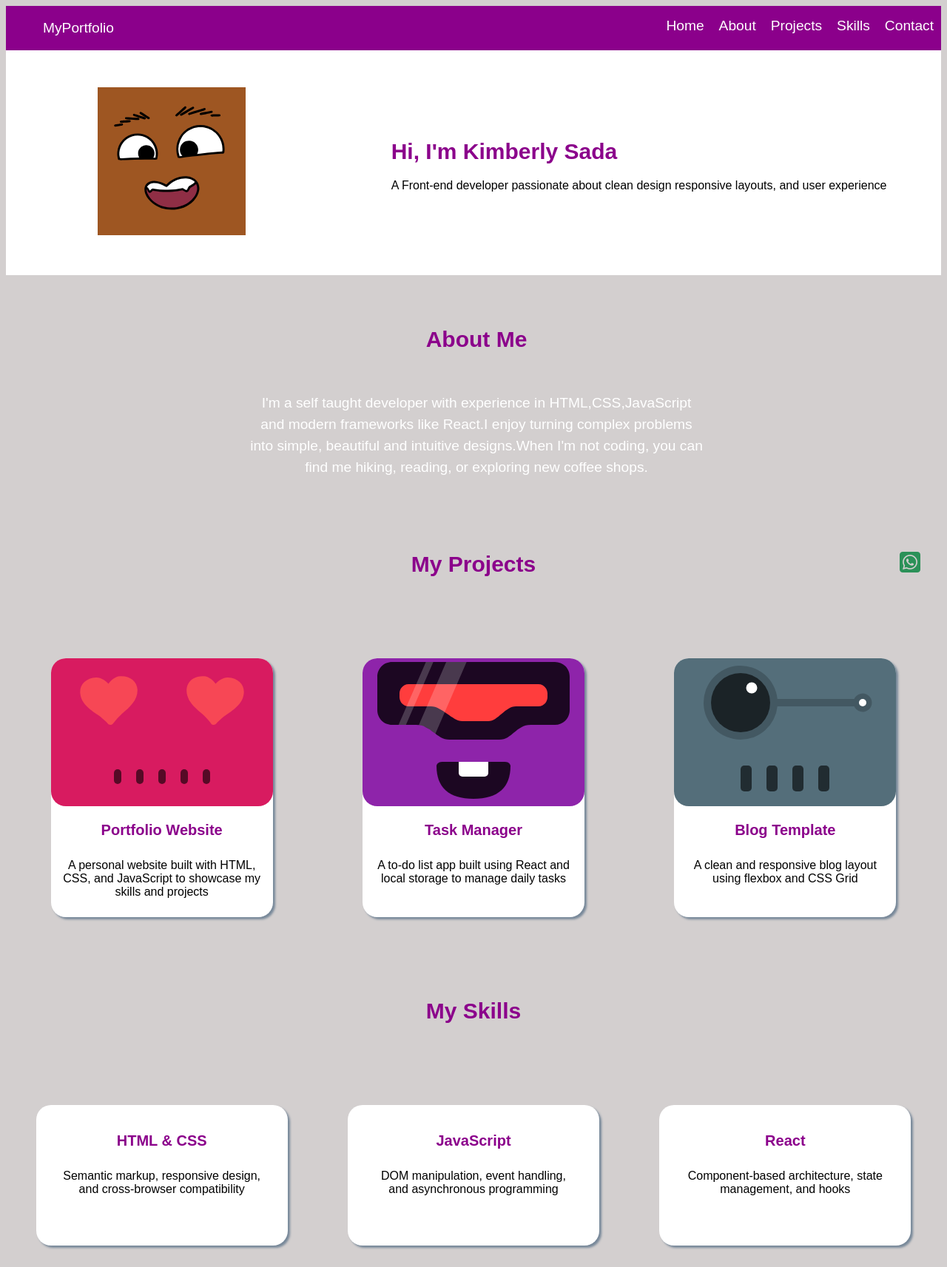
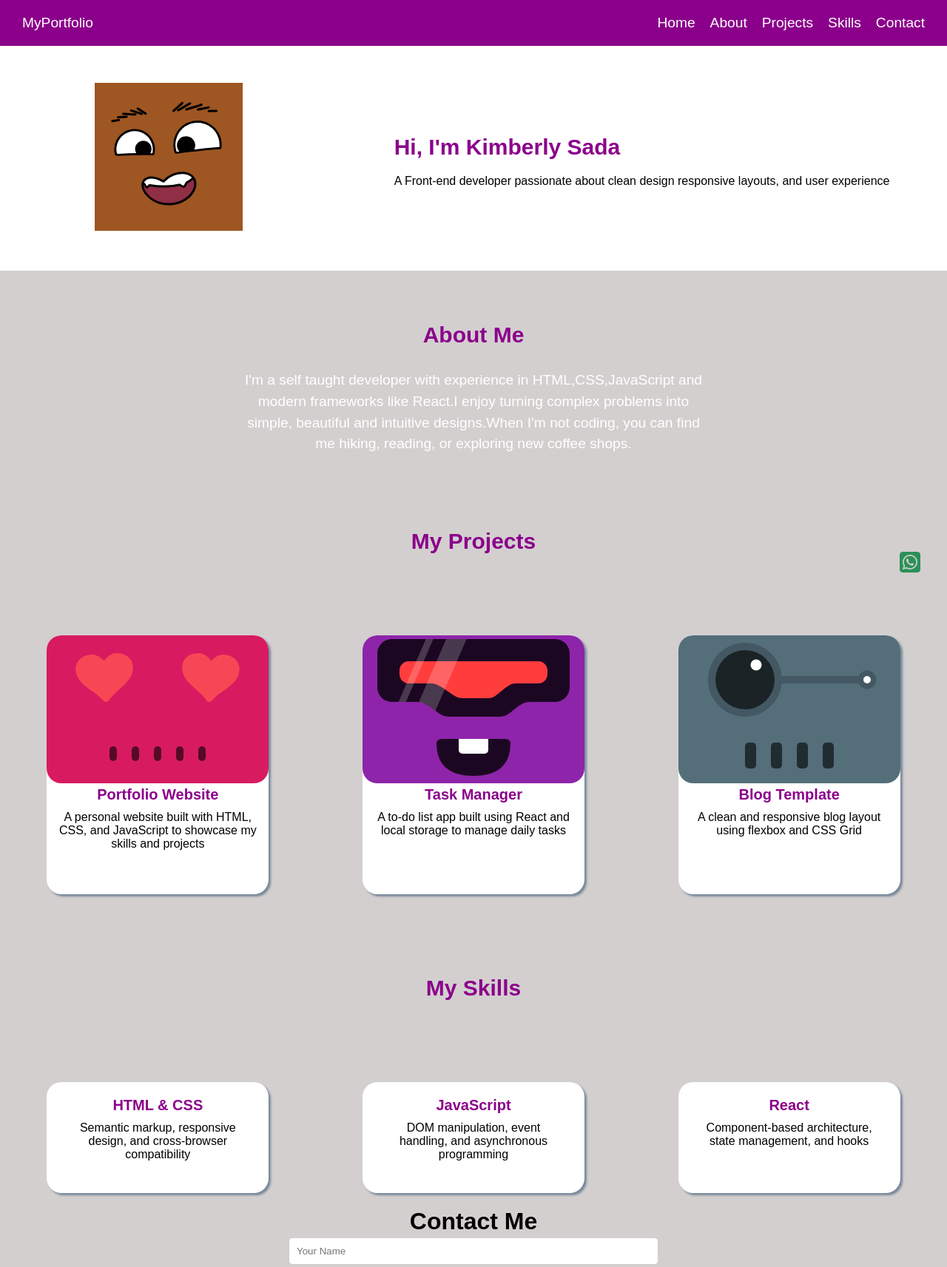
Before and after one commit to sadah00/my_profile, a plain HTML site: page portfolio.html in a window 1280 px wide. Shown: the top 1713 px of the page at 74% size. Drawn offline with Linux system fonts and the light colour scheme.

Commit message:
portfolio.html

```diff
--- a/style.css
+++ b/style.css
@@ -1,3 +1,8 @@
+*{
+    margin: 0;
+    padding: 0;
+    box-sizing: border-box;
+}
 body {
     background-color: rgb(211, 207, 207);
     font-family: Arial, sans-serif;
@@ -9,6 +14,7 @@ body {
     justify-content: space-between;
     position: sticky;
     margin: 0;
+    padding: 20px;
 }
 
 .block1 .nav {
@@ -101,6 +107,12 @@ body {
     border-radius: 20px;
     box-shadow: 3px 3px 3px lightslategray;
     align-items: center;
+    transition: transform 0.3s ease;
+}
+.projects .project1:hover,
+.projects .project2:hover,
+.projects .project3:hover {
+    transform: scale(1.05);
 }
 .projects .project1 img,
 .projects .project2 img,
@@ -149,6 +161,12 @@ body {
     border-radius: 20px;
     box-shadow: 3px 3px 3px lightslategray;
     padding: 20px;
+    transition: transform 0.3s ease;
+}
+.skillbox .box1:hover,
+.skillbox .box2:hover,
+.skillbox .box3:hover {
+    transform: scale(1.05);
 }
 .skillbox .box1 h2,
 .skillbox .box2 h2,
```
